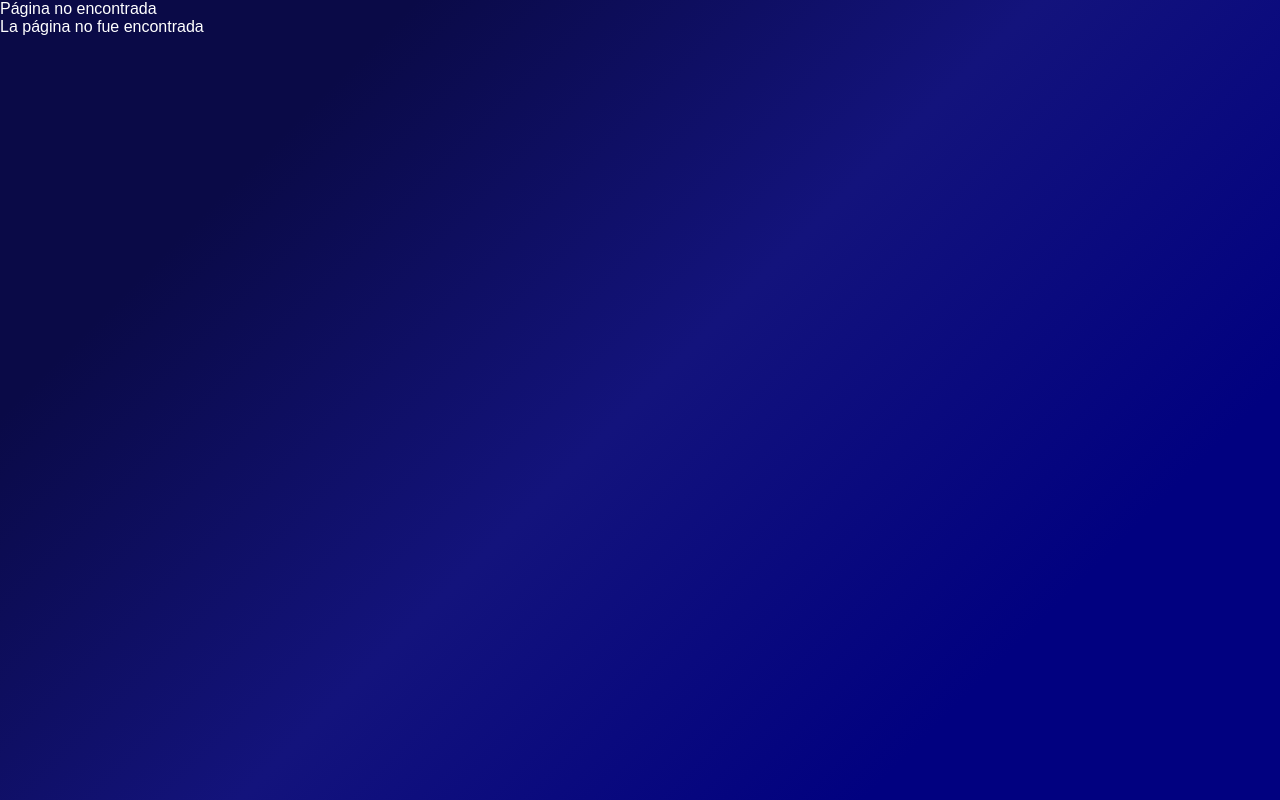
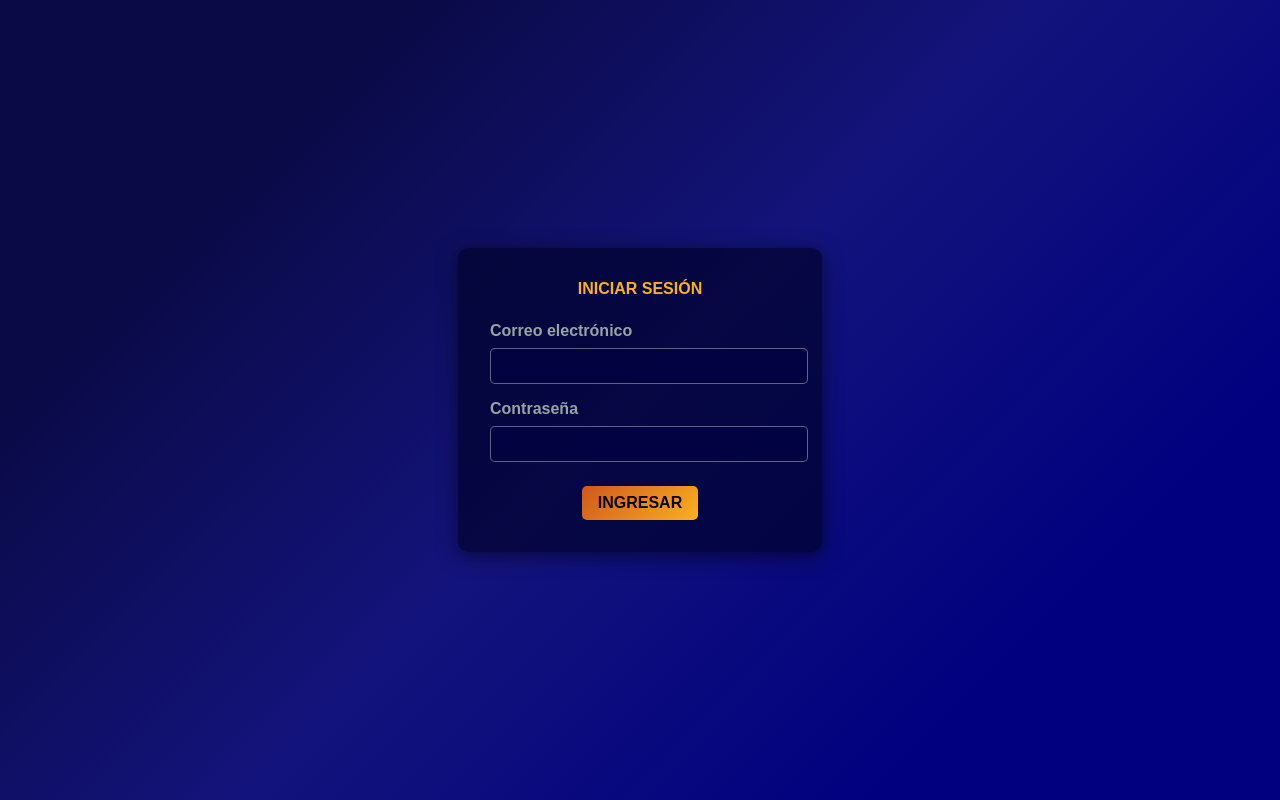
Before and after one commit to broldano03/todo-eisenhower, a React (Vite) app: page /login in a window 1280 px wide. Built offline with nearby package versions, Linux system fonts and the light colour scheme.

Commit message:
create user login

```diff
--- a/src/App.jsx
+++ b/src/App.jsx
@@ -4,9 +4,13 @@ import { useMenuContext } from './context/MenuContext'
 import InputTarea from './components/InputTarea'
 import MatrizEisen from './components/eisenhower/MatrizEisen'
 import TodoBasic from './TodoBasic'
+import { Navigate } from 'react-router-dom'
 
 
 function App() {
+
+  if (!localStorage.getItem("tokenTODO")) return <Navigate to="/login" />
+
   const { selectedComponent } = useMenuContext()
   const [tasks, setTasks] = useState([])
 
--- a/src/components/menu/Menu.jsx
+++ b/src/components/menu/Menu.jsx
@@ -1,4 +1,4 @@
-import { NavLink } from "react-router-dom"
+import { NavLink, useNavigate } from "react-router-dom"
 import "./Menu.css"
 import { useMenuContext } from "../../context/MenuContext"
 
@@ -10,12 +10,18 @@ const Menu = () => {
         setSelectedComponent(componentName)
     }
 
+    const navigation = useNavigate()
+
     return (
         <nav className="main-menu">
             <ul>
                 <li><NavLink to="/" >Inicio</NavLink> </li>
                 <li onClick={() => handleComponentSelect("EisenHower")}>EisenHower</li>
                 <li onClick={() => handleComponentSelect("ToDo-Basic")}>ToDo-Basic</li>
+                <li><a onClick={() => {
+                    localStorage.removeItem("tokenTODO")
+                    navigation('/login')
+                }} >Cerrar Sesión</a></li>
             </ul>
 
         </nav>
--- /dev/null
+++ b/src/components/usuarios/Login.css
@@ -0,0 +1,74 @@
+.bodylogin {
+    margin: 0;
+    padding: 0;
+    height: 100vh;
+    display: flex;
+    justify-content: center;
+    align-items: center;
+}
+
+.login-container {
+    margin: 0;
+    background: rgba(0, 2, 43, 0.698);
+    padding: 2rem;
+    border-radius: 10px;
+    box-shadow: 0 4px 20px rgba(0, 0, 0, 0.5);
+    width: 300px;
+    text-align: center;
+}
+
+h1 {
+    color: #fbb023; /* Color amarillo para el título */
+    margin-bottom: 1.5rem;
+    font-weight: bold;
+    text-transform: uppercase;
+}
+
+.field {
+    margin-bottom: 1rem;
+    text-align: left;
+    font-weight: bold;
+}
+
+label {
+    display: block;
+    color: #98a3a5; /* Color gris claro para las etiquetas */
+    margin-bottom: 0.5rem;
+}
+
+input[type="email"],
+input[type="password"] {
+    width: 100%;
+    padding: 0.5rem;
+    border: 1px solid #ffffff60;
+    border-radius: 5px;
+    background: #00014298; /* Fondo de campo oscuro */
+    color: #f1ac88; /* Color claro para el texto del campo */
+    transition: border-color 0.3s;
+}
+
+input[type="email"]:focus,
+input[type="password"]:focus {
+    border-color: #fbb023; /* Color amarillo al enfocar el campo */
+    outline: none;
+}
+
+.submit {
+    margin-top: 1.5rem;
+}
+
+input[type="submit"] {
+    padding: 0.5rem 1rem;
+    border: none;
+    border-radius: 5px;
+    background: linear-gradient(135deg, #d0581c, #fbb023); /* Degradado para el botón */
+    color: #0a0400; /* Color de texto oscuro */
+    cursor: pointer;
+    transition: background 0.3s;
+    font-weight: bold;
+    text-transform: uppercase;
+}
+
+input[type="submit"]:hover {
+    background: linear-gradient(135deg, #fbb023, #d0581c); /* Cambio de degradado al pasar el mouse */
+}
--- /dev/null
+++ b/src/components/usuarios/Login.jsx
@@ -0,0 +1,74 @@
+import { useState } from "react"
+import './Login.css'
+import { useNavigate, Navigate } from "react-router-dom"
+
+const Login = () => {
+
+    const navigation = useNavigate()
+
+    const [user, setUser] = useState({
+        email: "",
+        password: ""
+    })
+
+    const submit = (e) => {
+        e.preventDefault()
+
+        fetch('https://reqres.in/api/register', {
+            method: 'POST',
+            headers: {
+                'Content-Type': 'application/json'
+            },
+            body: JSON.stringify(user)
+        })
+        .then(response => {
+            if (!response.ok) {
+                throw new Error('Network response was not ok')
+            }
+            return response.json()
+        })
+        .then(data => {
+            localStorage.setItem("tokenTODO", data.token)
+            navigation('/')
+            console.log('Success')
+        })
+        .catch(error => {
+            console.error('Error:', error)
+        })
+    }
+
+    if (localStorage.getItem("tokenTODO")) return <Navigate to="/" />
+
+    return (
+        <div className="bodylogin">
+            <div className="login-container">
+            <h1>Iniciar sesión</h1>
+            <form onSubmit={submit} >
+                <div className="field">
+                    <label htmlFor="email">Correo electrónico</label>
+                    <input required onChange={(e) =>{
+                        setUser({
+                            ...user,
+                            email: e.target.value
+                        })
+                    }} type="email" name="email" />
+                </div>
+                <div className="field">
+                    <label htmlFor="password">Contraseña</label>
+                    <input required onChange={(e) =>{
+                        setUser({
+                            ...user,
+                            password: e.target.value
+                        })
+                    }} type="password" name="password" />
+                </div>
+                <div className="submit">
+                    <input type="submit" value="Ingresar" />
+                </div>
+            </form>
+        </div>
+        </div>
+    )
+}
+
+export default Login
--- a/src/main.jsx
+++ b/src/main.jsx
@@ -5,6 +5,7 @@ import { BrowserRouter, Route, Routes } from 'react-router-dom'
 import Pag404 from './404.jsx'
 import Template from './Template.jsx'
 import { MenuProvider } from './context/MenuContext'
+import Login from './components/usuarios/Login.jsx'
 
 createRoot(document.getElementById('root')).render(
     <>
@@ -14,7 +15,8 @@ createRoot(document.getElementById('root')).render(
                 <Route path='/' element={<Template />}>
                     <Route index element={<App />} />
                 </Route>
-                    <Route path='*' element={<Pag404/>} />
+                <Route path='/login' element={<Login/>} />
+                <Route path='*' element={<Pag404/>} />
             </Routes>
         </MenuProvider>
     </BrowserRouter>
```
